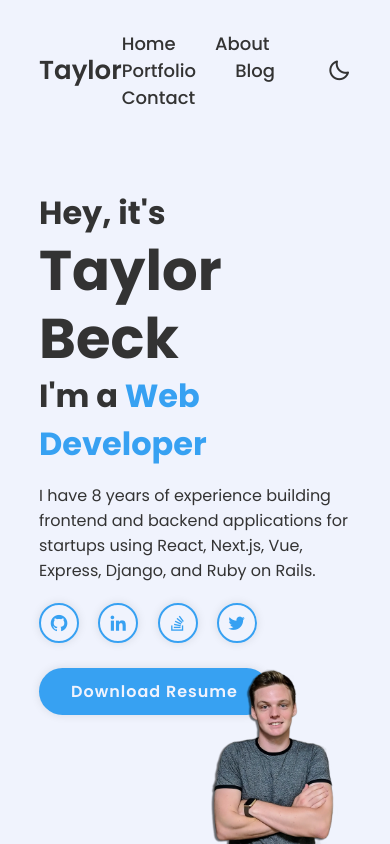
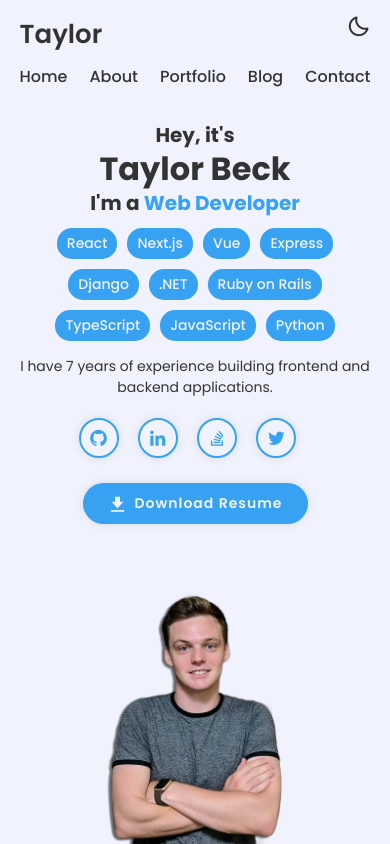
Before and after one commit to TaylorBeck/TaylorBeck.github.io, a plain HTML site: page index.html in a window 390 px wide. Drawn offline with nearby package versions, Linux system fonts and the light colour scheme.

Commit message:
Adjust responsiveness

```diff
--- a/index.html
+++ b/index.html
@@ -33,16 +33,30 @@
           <h3>Hey, it's</h3>
           <h1>Taylor Beck</h1>
           <h3>I'm a <span>Web Developer</span></h3>
-          <p>I have 8 years of experience building frontend and backend applications for startups using React, Next.js, Vue, Express, Django, and Ruby on Rails.</p>
+          <div class="skills">
+            <span class="skill-badge">React</span>
+            <span class="skill-badge">Next.js</span>
+            <span class="skill-badge">Vue</span>
+            <span class="skill-badge">Express</span>
+            <span class="skill-badge">Django</span>
+            <span class="skill-badge">.NET</span>
+            <span class="skill-badge">Ruby on Rails</span>
+            <span class="skill-badge language">TypeScript</span>
+            <span class="skill-badge language">JavaScript</span>
+            <span class="skill-badge language">Python</span>
+          </div>
+          <p>I have 7 years of experience building frontend and backend applications.</p>
 
           <div class="social">
-            <a href="#"><i class="bx bxl-github" title="Github" alt="Github"></i></a>
-            <a href="#"><i class="bx bxl-linkedin" title="LinkedIn" alt="LinkedIn"></i></a>
-            <a href="#"><i class="bx bxl-stack-overflow" title="StackOverflow" alt="StackOverflow"></i></a>
-            <a href="#"><i class="bx bxl-twitter" title="X" alt="X"></i></a>
+            <a href="https://github.com/TaylorBeck" target="_blank" rel="noopener"><i class="bx bxl-github" title="Github" alt="Github"></i></a>
+            <a href="https://www.linkedin.com/in/taylorbeck/" target="_blank" rel="noopener"><i class="bx bxl-linkedin" title="LinkedIn" alt="LinkedIn"></i></a>
+            <a href="https://stackoverflow.com/users/1558365/tagabek" target="_blank" rel="noopener"><i class="bx bxl-stack-overflow" title="StackOverflow" alt="StackOverflow"></i></a>
+            <a href="https://x.com/" target="_blank" rel="noopener"><i class="bx bxl-twitter" title="X" alt="X"></i></a>
           </div>
 
-          <a href="#" class="resume-btn">Download Resume</a>
+          <div class="resume-btn-container">
+            <a href="#" class="resume-btn"><i class="bx bxs-download download"></i>Download Resume</a>
+          </div>
         </div>
 
         <div class="profile">
--- a/style.css
+++ b/style.css
@@ -1,5 +1,7 @@
+/* Import fonts */
 @import url('https://fonts.googleapis.com/css2?family=Poppins:wght@300;400;500;600;700;800;900&display=swap');
 
+/* Base styles */
 * {
   margin: 0;
   padding: 0;
@@ -8,12 +10,14 @@
   font-family: 'Poppins', sans-serif;
 }
 
+/* Container styles */
 .container {
   position: relative;
   background: #F0F3FD;
   color: #333;
 }
 
+/* Header styles */
 .header {
   position: fixed;
   top: 0;
@@ -33,19 +37,47 @@
   margin-right: auto;
 }
 
+/* Navigation styles */
+.navbar {
+  display: flex;
+  align-items: center;
+}
+
 .navbar a {
   font-size: 18px;
   color: #333;
   font-weight: 500;
-  margin-right: 35px;
+  margin-right: 20px;
   transition: .3s;
 }
 
 .navbar a:hover,
-.navbar a:active {
+.navbar a:active,
+.navbar a.active {
   color: #37A1F2;
 }
 
+.nav-item {
+  position: relative;
+  margin-right: 35px;
+}
+
+.nav-item a {
+  font-size: 18px;
+  font-weight: 500;
+  transition: .3s;
+}
+
+.underline {
+  position: absolute;
+  bottom: -5px;
+  left: 0;
+  right: 0;
+  height: 2px;
+  background: #37A1F2;
+}
+
+/* Mode switch styles */
 .mode-switch {
   display: flex;
   font-size: 24px;
@@ -56,6 +88,7 @@
   pointer-events: none;
 }
 
+/* Home section styles */
 .home {
   height: 100vh;
   display: flex;
@@ -86,6 +119,7 @@
   margin: 15px 0;
 }
 
+/* Social media links styles */
 .social a {
   display: inline-flex;
   justify-content: center;
@@ -95,7 +129,7 @@
   background: transparent;
   border: 2px solid #37A1F2;
   border-radius: 50%;
-  box-shadow: 0 0 10px rgb(0, 0, 0, .1);
+  box-shadow: 0 0 10px rgba(0, 0, 0, 0.1);
   font-size: 20px;
   color: #37A1F2;
   margin: 5px 15px 25px 0;
@@ -107,12 +141,20 @@
   color: #F0F3FD;
 }
 
+/* Resume button styles */
+.resume-btn-container {
+  display: flex;
+  justify-content: center;
+}
+
 .resume-btn {
-  display: inline-block;
+  display: flex;
+  align-items: center;
+  width: fit-content;
   padding: 11px 32px;
   background: #37A1F2;
   border-radius: 40px;
-  box-shadow: 0 0 10px rgb(0, 0, 0, .1);
+  box-shadow: 0 0 10px rgba(0, 0, 0, 0.1);
   font-size: 16px;
   color: #F0F3FD;
   letter-spacing: 1px;
@@ -126,6 +168,12 @@
   border: 1px solid black;
 }
 
+.download {
+  margin-right: 6px;
+  font-size: 20px;
+}
+
+/* Profile image styles */
 .profile img {
   position: absolute;
   bottom: 0;
@@ -134,6 +182,7 @@
   pointer-events: none;
 }
 
+/* Dark mode container styles */
 #container-dark {
   position: absolute;
   top: 0;
@@ -153,6 +202,7 @@
   color: #37A1F2;
 }
 
+/* Container transition styles */
 #container,
 #container-dark {
   clip-path: circle(0% at 0 0);
@@ -166,3 +216,206 @@
   transition: 1.5s cubic-bezier(0.645, 0.045, 0.355, 1);
   transition-delay: 0s;
 }
+
+/* Skills styles */
+.skills {
+  display: flex;
+  margin-top: 10px;
+  flex-wrap: wrap;
+  gap: 10px;
+}
+
+.skill-badge {
+  background-color: #37A1F2;
+  color: #F0F3FD;
+  padding: 5px 10px;
+  border-radius: 15px;
+  font-size: 14px;
+  font-weight: 500;
+  transition: 0.3s;
+}
+
+.skill-badge:hover {
+  background-color: #2980b9;
+  transform: translateY(-2px);
+  cursor: pointer;
+}
+
+#container-dark .skill-badge {
+  background-color: #2980b9;
+}
+
+#container-dark .skill-badge:hover {
+  background-color: #37A1F2;
+}
+
+/* Content styles */
+.content-wrapper {
+  position: absolute;
+  top: 80px; /* Adjust based on your header height */
+  left: 0;
+  right: 0;
+  bottom: 0;
+  overflow: hidden;
+}
+
+.content {
+  height: 100%;
+  overflow-y: auto;
+  padding: 60px 10%;
+  min-height: calc(100vh - 80px); /* Adjust based on your header height */
+}
+
+/* Dark mode styles */
+.dark-mode {
+  background: #15202B;
+  color: #F0F3FD;
+}
+
+.dark-mode .logo,
+.dark-mode .navbar a {
+  color: #F0F3FD;
+}
+
+.dark-mode .navbar a:hover,
+.dark-mode .navbar a.active {
+  color: #37A1F2;
+}
+
+/* Media Queries */
+@media screen and (min-width: 1000px) {
+  .resume-btn-container {
+    justify-content: start;
+  }
+}
+
+@media screen and (max-width: 1200px) {
+  .home-content h1 {
+    font-size: 48px;
+  }
+
+  .home-content h3 {
+    font-size: 28px;
+  }
+
+  .profile img {
+    width: 40%;
+  }
+}
+
+@media screen and (max-width: 991px) {
+  .header {
+    padding: 20px 5%;
+  }
+
+  .home {
+    padding: 50px 5% 0;
+  }
+
+  .home-content h1 {
+    font-size: 40px;
+  }
+
+  .home-content h3 {
+    font-size: 24px;
+  }
+
+  .profile img {
+    width: 35%;
+  }
+}
+
+@media screen and (max-width: 1000px) {
+  .header {
+    flex-direction: column;
+    align-items: flex-start;
+    padding: 15px 5%;
+  }
+
+  .logo {
+    margin-bottom: 10px;
+  }
+
+  .navbar {
+    width: 100%;
+    display: flex;
+    justify-content: space-between;
+    margin-bottom: 10px;
+  }
+
+  .navbar a {
+    margin-right: 0;
+    font-size: 16px;
+  }
+
+  .mode-switch {
+    position: absolute;
+    top: 15px;
+    right: 5%;
+  }
+
+  .home {
+    flex-direction: column;
+    padding-top: 150px;
+    justify-content: space-between;
+    height: auto;
+    min-height: 100vh;
+  }
+
+  .home-content {
+    text-align: center;
+    max-width: 100%;
+    margin-bottom: 30px;
+  }
+
+  .profile {
+    width: 100%;
+    display: flex;
+    justify-content: center;
+    align-items: flex-end;
+    position: relative;
+    flex-grow: 1;
+  }
+
+  .profile img {
+    position: static;
+    width: 60%;
+    max-width: 300px;
+  }
+
+  .social {
+    justify-content: center;
+  }
+
+  .skills {
+    justify-content: center;
+  }
+}
+
+@media screen and (max-width: 480px) {
+  .home-content h1 {
+    font-size: 32px;
+  }
+
+  .home-content h3 {
+    font-size: 20px;
+  }
+
+  .home-content p {
+    font-size: 14px;
+  }
+
+  .resume-btn {
+    padding: 10px 25px;
+    font-size: 14px;
+  }
+
+  .home {
+    padding-top: 120px;
+  }
+
+  .profile img {
+    width: 80%;
+    max-width: 250px;
+  }
+}
```
Also changed, not shown: README.md, download.svg (added).
